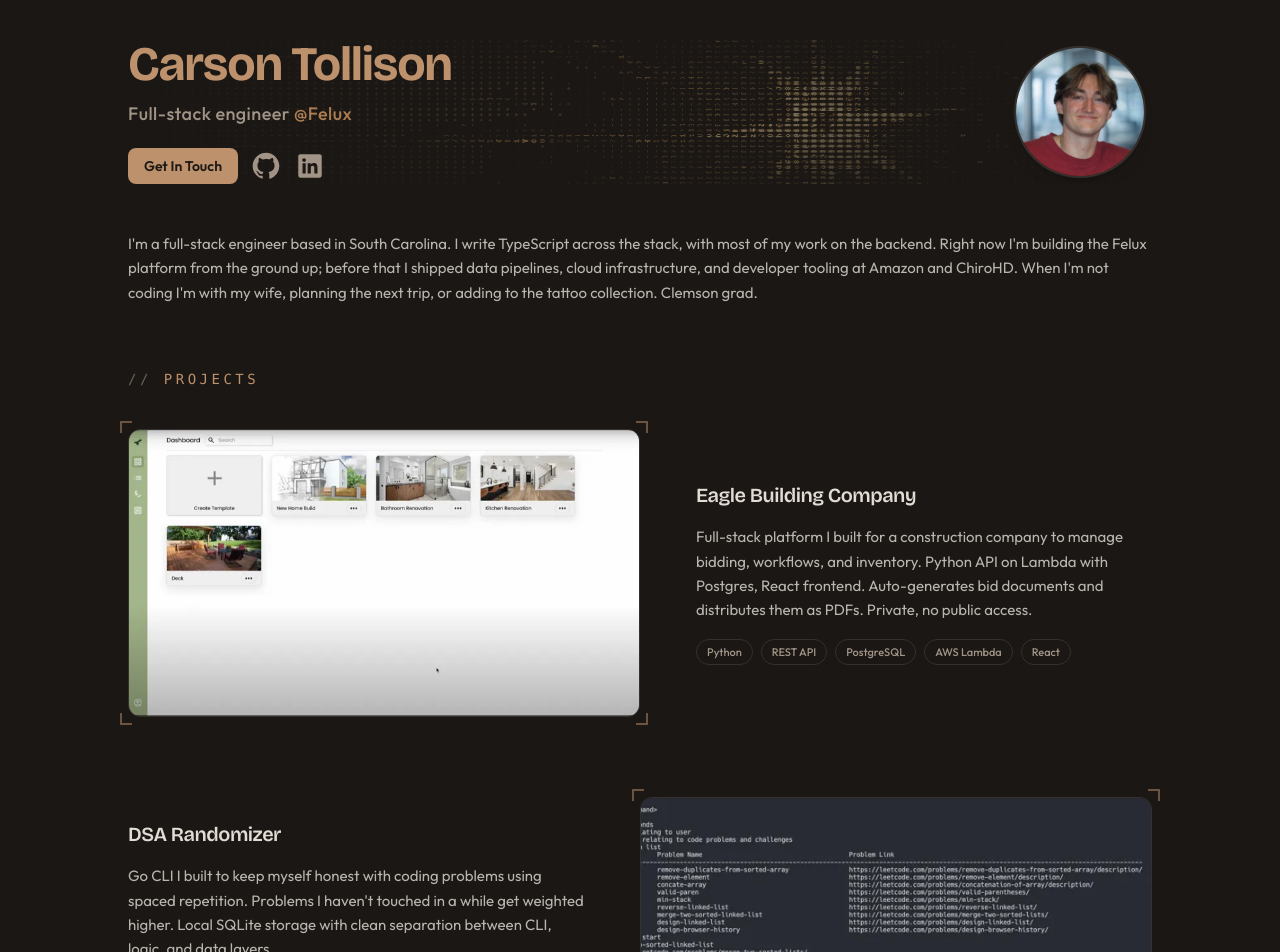
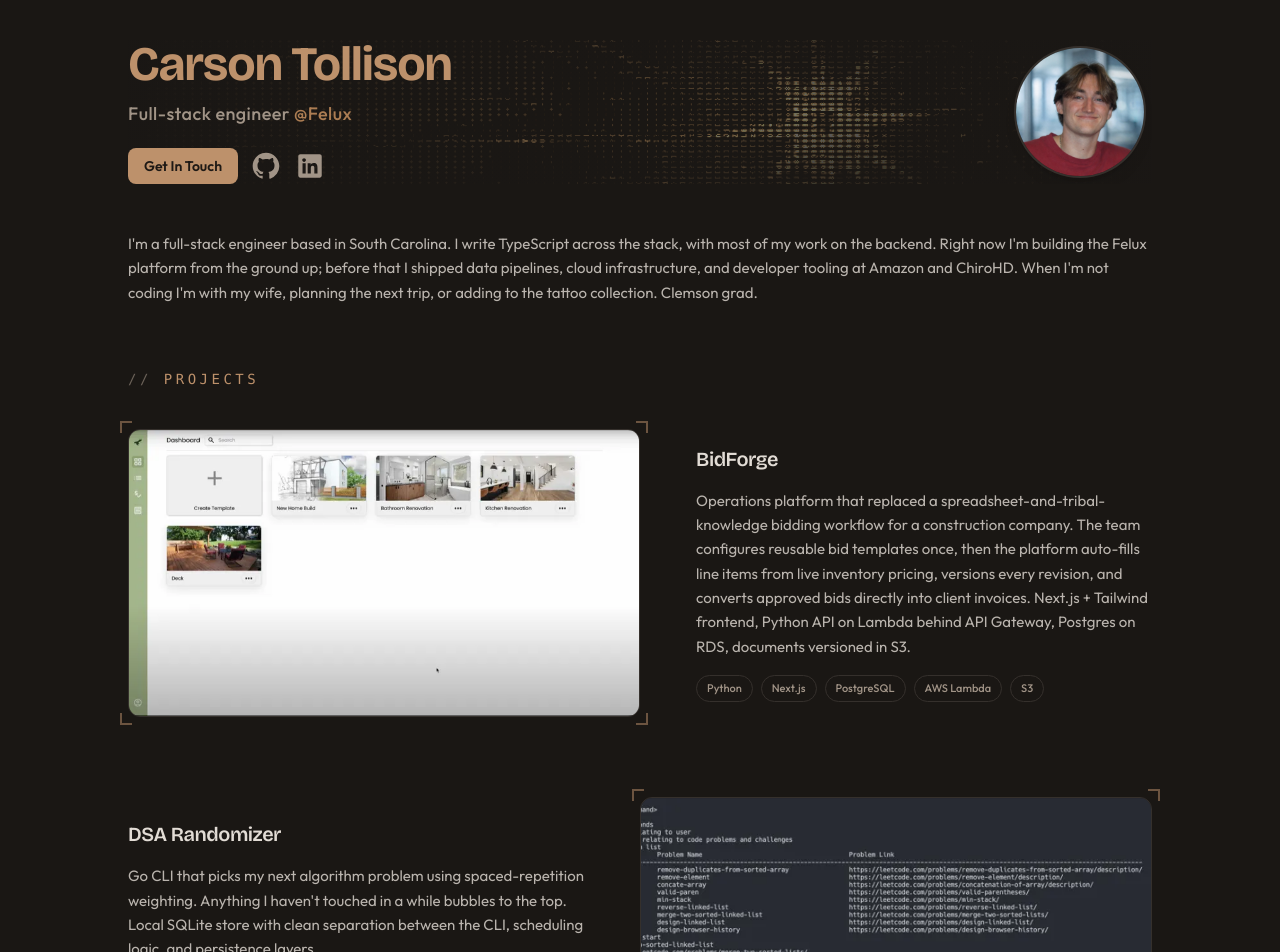
Before and after one commit to c-tollison/carson-dev, a React (Vite) app: page / in a window 1280 px wide. Shown: the top 952 px of the page. Built offline with nearby package versions, Linux system fonts and the light colour scheme.

Commit message:
Finished

```diff
--- a/src/components/hero.tsx
+++ b/src/components/hero.tsx
@@ -35,7 +35,7 @@ export default function Hero() {
                     </p>
                     <div className='flex flex-wrap items-center gap-3 mt-2'>
                         <a
-                            href='mailto:tollisoncarson@gmail.com'
+                            href='mailto:tollison.carson@gmail.com'
                             className='inline-flex items-center gap-2 px-4 py-2 rounded-md bg-primary text-primary-foreground text-sm font-semibold hover:opacity-90 transition-opacity'
                         >
                             Get In Touch
--- a/src/routes/dashboard.tsx
+++ b/src/routes/dashboard.tsx
@@ -201,7 +201,7 @@ function Projects() {
                                     }`}
                                 >
                                     <div className='overflow-hidden'>
-                                        <div className='rounded-xl overflow-hidden border border-border bg-card aspect-video'>
+                                        <div className='rounded-xl overflow-hidden border border-border bg-card aspect-[3/4] md:aspect-video'>
                                             {isExpanded && (
                                                 <iframe
                                                     src={project.link}
--- a/src/routes/projects/projects.ts
+++ b/src/routes/projects/projects.ts
@@ -10,14 +10,14 @@ export interface Project {
 
 const projects: Project[] = [
     {
-        title: 'Eagle Building Company',
-        description: `Full-stack platform I built for a construction company to manage bidding, workflows, and inventory. Python API on Lambda with Postgres, React frontend. Auto-generates bid documents and distributes them as PDFs. Private, no public access.`,
-        topics: ['Python', 'REST API', 'PostgreSQL', 'AWS Lambda', 'React'],
+        title: 'BidForge',
+        description: `Operations platform that replaced a spreadsheet-and-tribal-knowledge bidding workflow for a construction company. The team configures reusable bid templates once, then the platform auto-fills line items from live inventory pricing, versions every revision, and converts approved bids directly into client invoices. Next.js + Tailwind frontend, Python API on Lambda behind API Gateway, Postgres on RDS, documents versioned in S3.`,
+        topics: ['Python', 'Next.js', 'PostgreSQL', 'AWS Lambda', 'S3'],
         thumbnail: 'eagle-dashboard.webp',
     },
     {
         title: 'DSA Randomizer',
-        description: `Go CLI I built to keep myself honest with coding problems using spaced repetition. Problems I haven't touched in a while get weighted higher. Local SQLite storage with clean separation between CLI, logic, and data layers.`,
+        description: `Go CLI that picks my next algorithm problem using spaced-repetition weighting. Anything I haven't touched in a while bubbles to the top. Local SQLite store with clean separation between the CLI, scheduling logic, and persistence layers.`,
         topics: ['Go', 'SQLite', 'CLI', 'Data Structures'],
         githubLink: 'https://github.com/c-tollison/dsa-randomizer',
         thumbnail: 'dsa-randomizer.webp',
```
